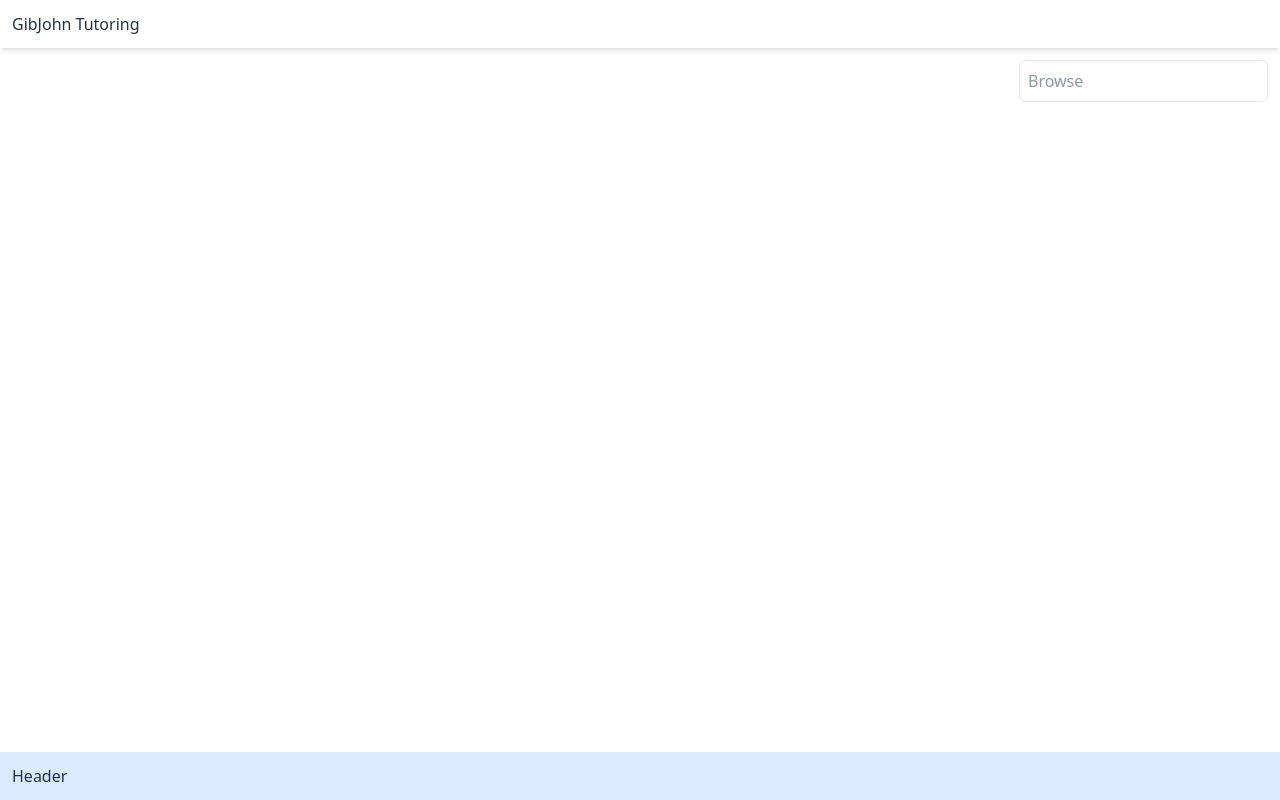
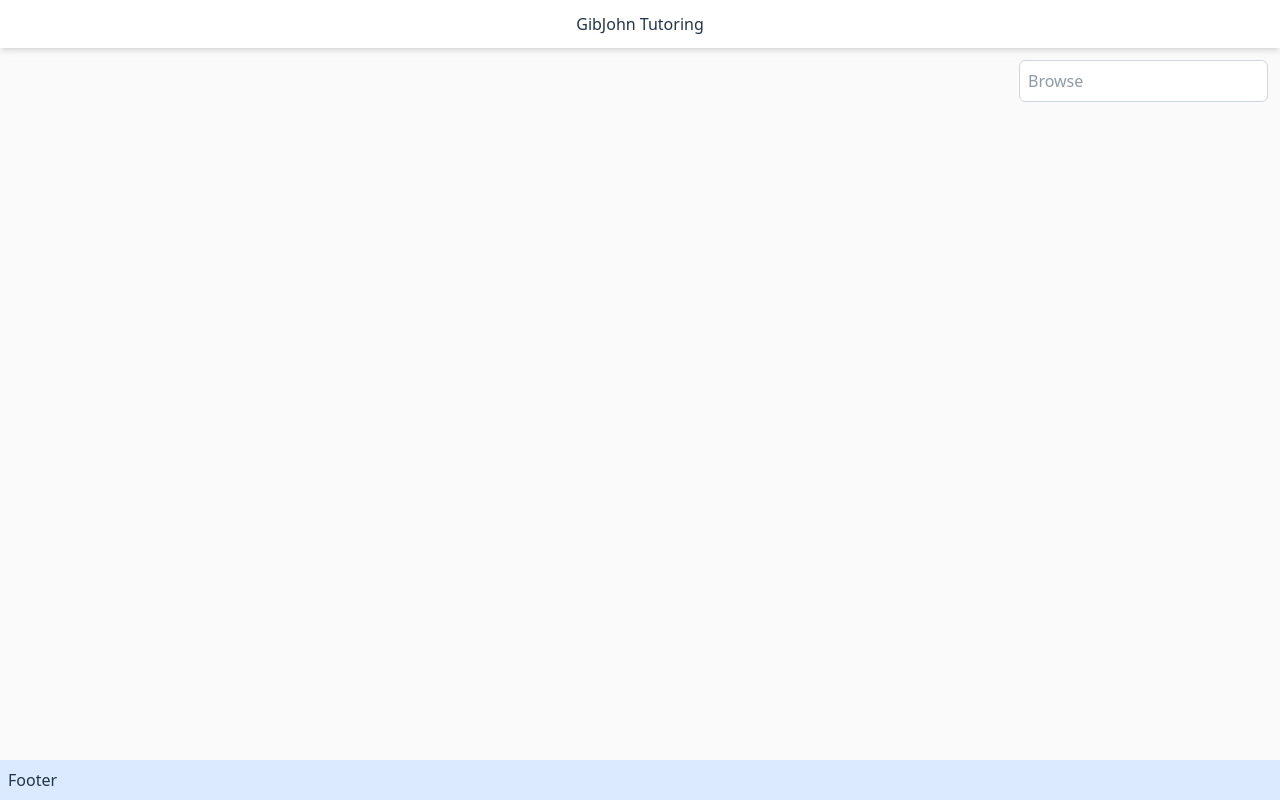
Before and after one commit to Monica-Batterbee/GibJohnTeamProject, a React (Vite) app in the folder FrontEnd/: page / in a window 1280 px wide. Built offline with nearby package versions, Linux system fonts and the light colour scheme.

Commit message:
Design changes

```diff
--- a/FrontEnd/src/Components/Browse.jsx
+++ b/FrontEnd/src/Components/Browse.jsx
@@ -1,7 +1,7 @@
 function Browse() {
     return (
     <>
-    <input className="border border-gray-200 rounded-md p-2 self-start" placeholder="Browse"></input>
+    <input className="border border-gray-300 rounded-md p-2 self-start bg-white" placeholder="Browse"></input>
     </>
     );
 }
--- a/FrontEnd/src/Components/Footer.jsx
+++ b/FrontEnd/src/Components/Footer.jsx
@@ -1,7 +1,7 @@
 function Footer() {
     return (
     <>
-      <footer className="bg-blue-100 w-screen p-3"> Header </footer>
+      <footer className="bg-blue-100 w-screen p-2"> Footer </footer>
     </>
     );
 }
--- a/FrontEnd/src/Components/Header.jsx
+++ b/FrontEnd/src/Components/Header.jsx
@@ -1,8 +1,8 @@
 function Header() {
     return (
     <>
-      <header className="shadow-md w-screen p-3">
-        <p>GibJohn Tutoring</p>
+      <header className="shadow-md w-screen bg-white p-3 flex justify-center items-center">
+        <h2>GibJohn Tutoring</h2>
       </header>
     </>
     );
--- a/FrontEnd/src/index.css
+++ b/FrontEnd/src/index.css
@@ -26,6 +26,7 @@ a:hover {
 
 body {
   margin: 0;
+  background-color: #FAFAFA;
   display: flex;
   min-width: 320px;
   min-height: 100vh;
```
